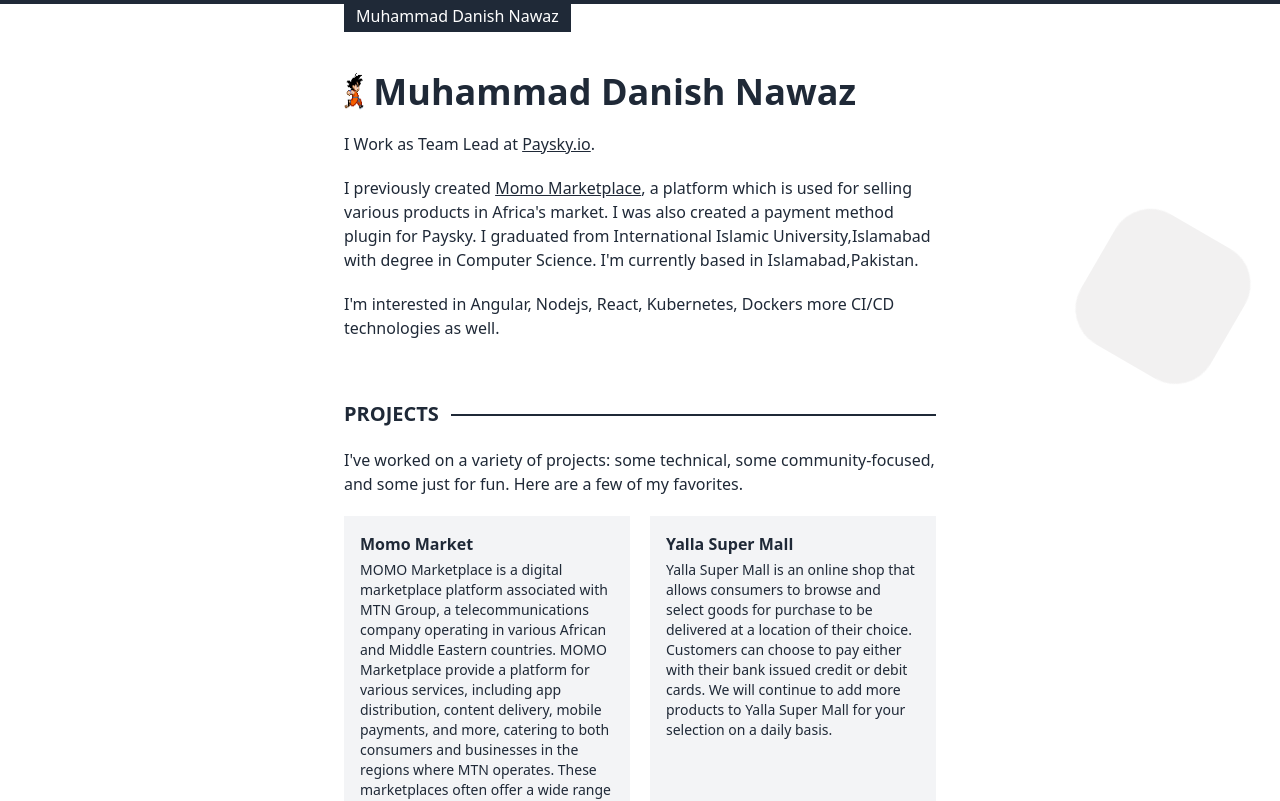
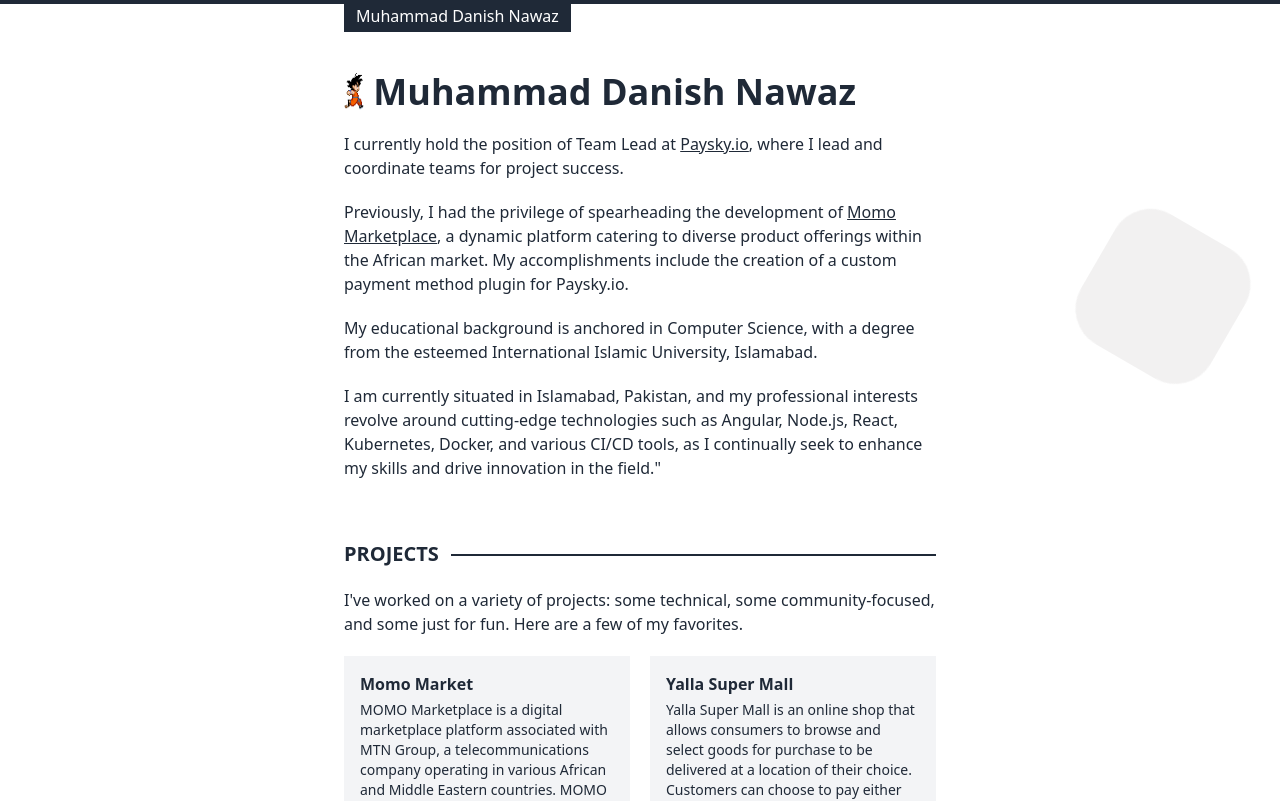
Before and after one commit to DanishBuilds/muhammaddanishnawaz.com, a Next.js app: page / in a window 1280 px wide. Shown: the top 801 px of the page. Built offline with nearby package versions, Linux system fonts and the light colour scheme.

Commit message:
new changes

```diff
--- a/components/Hero.tsx
+++ b/components/Hero.tsx
@@ -14,19 +14,17 @@
         &nbsp;Muhammad Danish Nawaz
     </h1>
     <p>
-      I Work as Team Lead at{" "}
-      <a href="//www.paysky.io/" target={"_blank"}>Paysky.io</a>.
+        I currently hold the position of Team Lead at {" "}
+      <a href="//www.paysky.io/" target={"_blank"}>Paysky.io</a>, where I lead and coordinate teams for project success.
     </p>
     <p>
-      I previously created <a href="https://momomarket.africa/" target={"_blank"}>Momo Marketplace</a>, a platform
-      which is used for selling various products in Africa&apos;s market. I was also created a payment method plugin for Paysky. I graduated from International Islamic University,Islamabad with
-      degree in Computer Science. I&#x27;m currently based in
-      Islamabad,Pakistan.
+        Previously, I had the privilege of spearheading the development of <a href="https://momomarket.africa/" target={"_blank"}>Momo Marketplace</a>, a dynamic platform catering to diverse product offerings within the African market. My accomplishments include the creation of a custom payment method plugin for Paysky.io.
     </p>
     <p>
-      I&#x27;m interested in Angular, Nodejs, React, Kubernetes, Dockers more CI/CD
-      technologies as well.
+        My educational background is anchored in Computer Science, with a degree from the esteemed International Islamic University, Islamabad.
     </p>
+      <p>I am currently situated in Islamabad, Pakistan, and my professional interests revolve around cutting-edge technologies such as Angular, Node.js, React, Kubernetes, Docker, and various CI/CD tools, as I continually seek to enhance my skills and drive innovation in the field."</p>
+
   </>
 );
 
```
